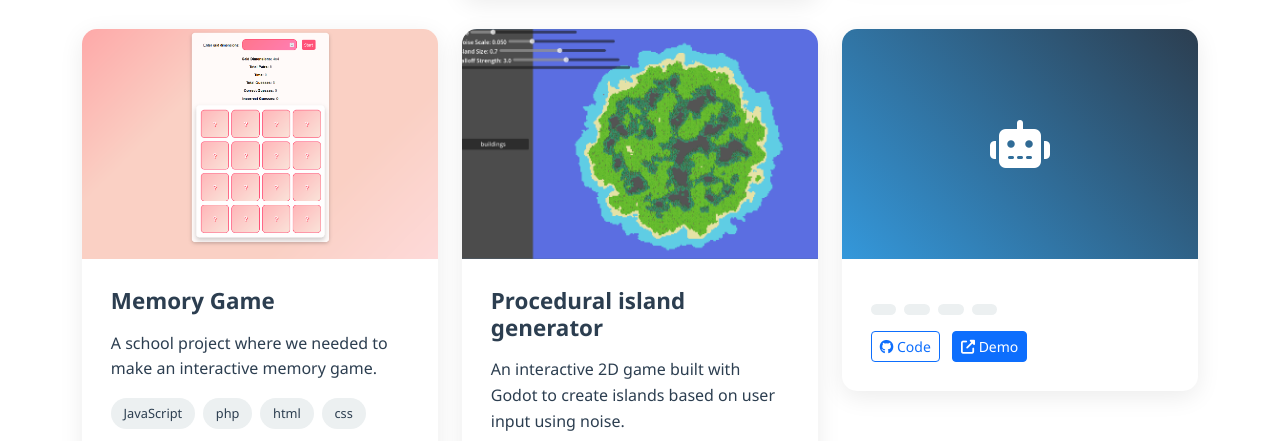
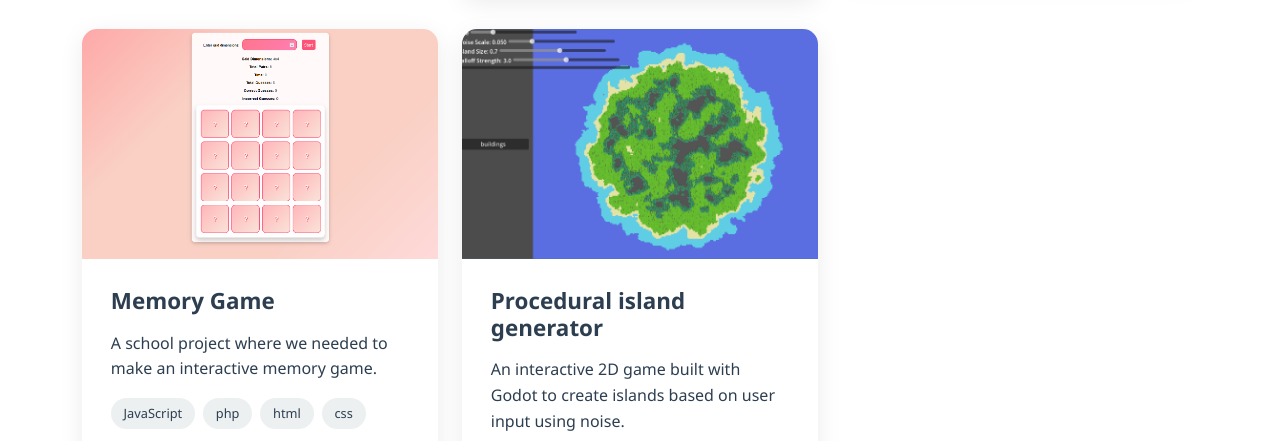
Before and after one commit to Wout-Vereijken/WoutVereijken.Github.io, a plain HTML site: page index.html in a window 1280 px wide. Shown: the part 2556-2997 px from the top of the page. Drawn offline with nearby package versions, Linux system fonts and the light colour scheme.

Commit message:
Add resume PDF and update download link
Added 'Wout Vereijken.pdf' to the documents folder and updated the resume download link in index.html to point to the new file. Also removed an unused project card section from the projects list.

```diff
--- a/index.html
+++ b/index.html
@@ -81,7 +81,7 @@
                     <p>
                         When I'm not coding, you can find me exploring new technologies, and creating side projects.
                     </p>
-                    <a href="#" class="btn-custom">Download Resume</a>
+                    <a href="documents/Wout Vereijken.pdf" class="btn-custom" download="Wout Vereijken.pdf">Download Resume</a>
                 </div>
                 <div id="skills-div" class="col-lg-6">
                     <h4>Skills & Technologies</h4>
@@ -257,32 +257,6 @@
                         </div>
                     </div>
                 </div>
-
-                <div class="col-lg-4 col-md-6">
-                    <div class="project-card">
-                        <div class="project-image">
-                            <i class="fas fa-robot"></i>
-                        </div>
-                        <div class="project-content">
-                            <h4 class="project-title"></h4>
-                            <p></p>
-                            <div class="project-tech">
-                                <span class="tech-tag"></span>
-                                <span class="tech-tag"></span>
-                                <span class="tech-tag"></span>
-                                <span class="tech-tag"></span>
-                            </div>
-                            <div class="mt-3">
-                                <a href="#" class="btn btn-outline-primary btn-sm me-2">
-                                    <i class="fab fa-github"></i> Code
-                                </a>
-                                <a href="#" class="btn btn-primary btn-sm">
-                                    <i class="fas fa-external-link-alt"></i> Demo
-                                </a>
-                            </div>
-                        </div>
-                    </div>
-                </div>
             </div>
         </div>
     </section>
```
Also changed, not shown: 1 other file.
